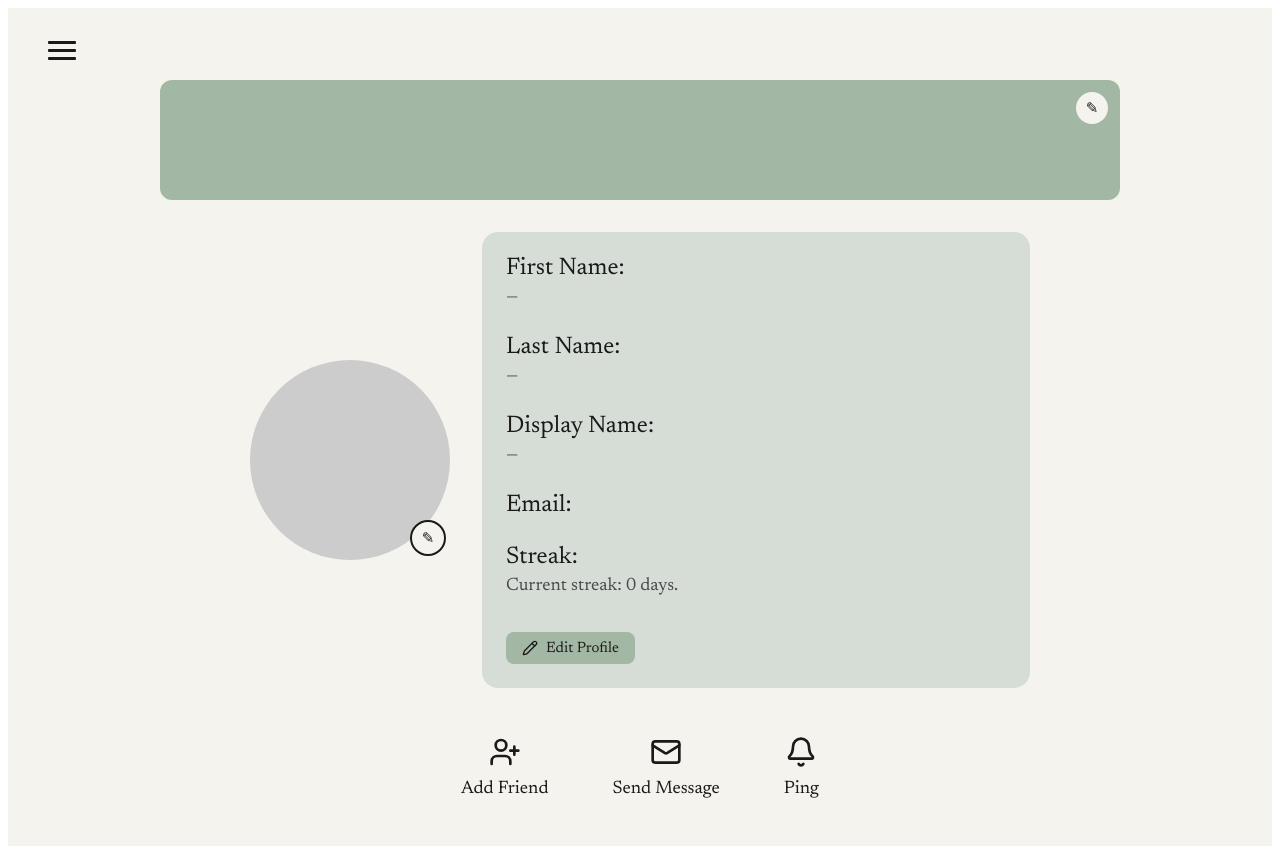
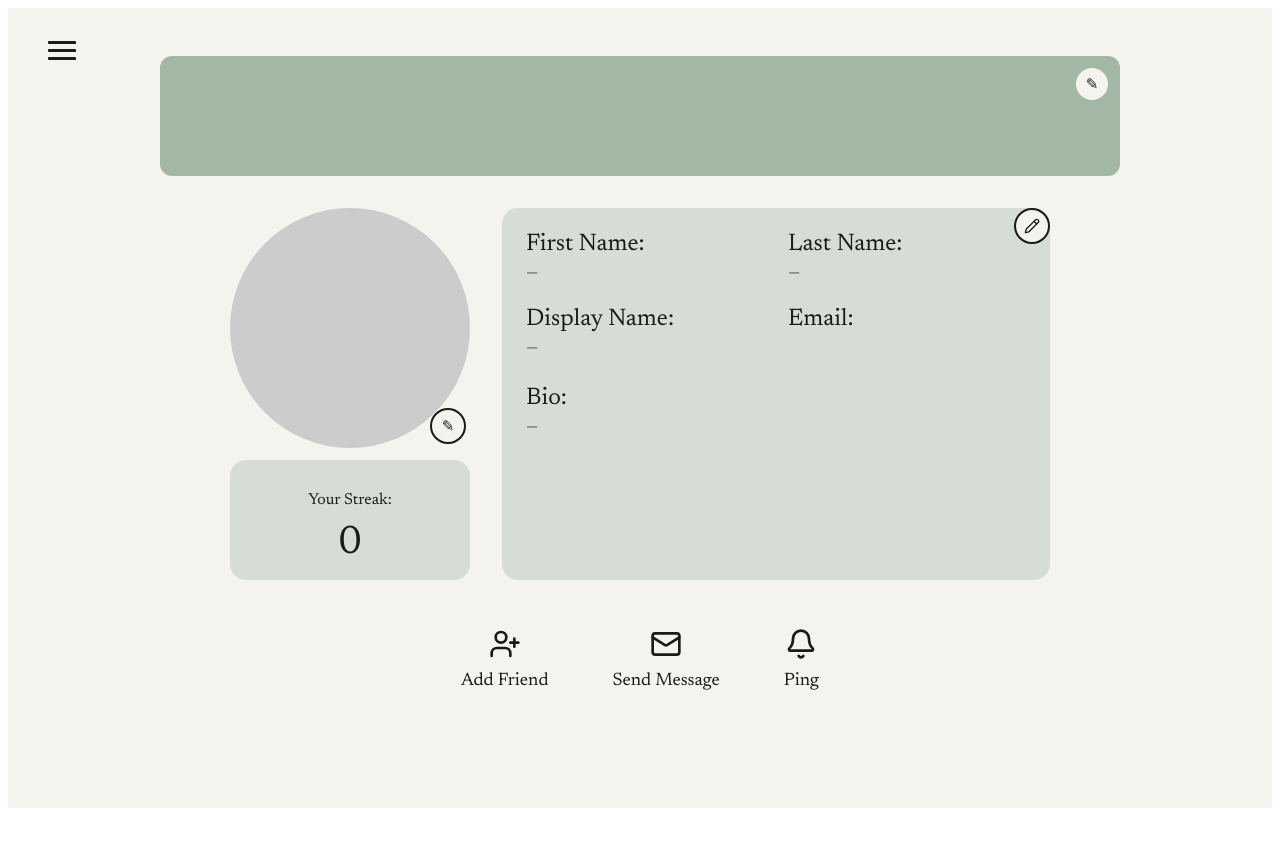
Before and after one commit to iopkelvin/Grove, a React (Vite) app in the folder frontend/: page /profile in a window 1280 px wide. After the commit the page ends 816 px from the top, so only its background shows below. Built offline with nearby package versions, Linux system fonts and the light colour scheme; no server answers.

Commit message:
update profile style of banner and cards

```diff
--- a/frontend/src/pages/Profile.jsx
+++ b/frontend/src/pages/Profile.jsx
@@ -5,6 +5,7 @@ import { uploadProfileImage } from "../lib/uploadImage";
 import MenuIcon from "../components/MenuIcon";
 import Banner from "../components/Banner";
 import ProfilePicture from "../components/ProfilePicture";
+import StreakTree from "../components/StreakTree";
 import { UserPlus, Mail, Bell, Pencil } from "lucide-react";
 
 function Profile() {
@@ -13,6 +14,7 @@ function Profile() {
   const [firstName, setFirstName] = useState("");
   const [lastName, setLastName] = useState("");
   const [displayName, setDisplayName] = useState("");
+  const [bio, setBio] = useState("");
   const [error, setError] = useState("");
   const [uploadingImage, setUploadingImage] = useState(null);
 
@@ -48,6 +50,7 @@ function Profile() {
     setFirstName(profile?.first_name || "");
     setLastName(profile?.last_name || "");
     setDisplayName(profile?.display_name || "");
+    setBio(profile?.bio || "");
     setError("");
     setIsEditing(true);
   }
@@ -60,6 +63,7 @@ function Profile() {
       first_name: firstName,
       last_name: lastName,
       display_name: displayName,
+      bio,
     });
 
     if (!res.ok) {
@@ -80,13 +84,29 @@ function Profile() {
         />
         {uploadingImage && <p className="profile-upload-status">Uploading {uploadingImage}...</p>}
         <div className="profile-content">
+          <div className="profile-picture-wrap">
             <ProfilePicture
               avatarUrl={profile?.avatar_url}
               onChange={(e) => handleImageChange("avatar", e)}
             />
+            <div className="card profile-streak-card">
+              <StreakTree streak={streak} />
+            </div>
+          </div>
           <div className="card profile-info-card">
+            {!isEditing && (
+              <button
+                type="button"
+                className="profile-edit-icon-button"
+                onClick={startEditing}
+                aria-label="Edit profile"
+              >
+                <Pencil size={16} />
+              </button>
+            )}
             {isEditing ? (
               <form onSubmit={handleSave} className="profile-edit-form">
+                <div className="profile-edit-grid">
                   <label>
                     First Name
                     <input
@@ -113,6 +133,15 @@ function Profile() {
                       onChange={(e) => setDisplayName(e.target.value)}
                     />
                   </label>
+                </div>
+                <label>
+                  Bio
+                  <textarea
+                    rows={4}
+                    value={bio}
+                    onChange={(e) => setBio(e.target.value)}
+                  />
+                </label>
                 {error && <p className="auth-error">{error}</p>}
                 <div className="profile-edit-actions">
                   <button type="submit">Save</button>
@@ -123,6 +152,7 @@ function Profile() {
               </form>
             ) : (
               <>
+                <div className="profile-info-grid">
                   <div>
                     <h3>First Name:</h3>
                     <p>{capitalize(profile?.first_name) || "—"}</p>
@@ -139,14 +169,11 @@ function Profile() {
                     <h3>Email:</h3>
                     <p>{email}</p>
                   </div>
-                <div>
-                  <h3>Streak:</h3>
-                  <p>Current streak: {streak} day{streak === 1 ? "" : "s"}.</p>
                 </div>
-                <button type="button" className="profile-edit-toggle" onClick={startEditing}>
-                  <Pencil size={16} />
-                  Edit Profile
-                </button>
+                <div className="profile-info-bio">
+                  <h3>Bio:</h3>
+                  <p>{profile?.bio || "—"}</p>
+                </div>
               </>
             )}
           </div>
--- a/frontend/src/styles/nav.css
+++ b/frontend/src/styles/nav.css
@@ -3,6 +3,7 @@
   position: fixed;
   top: 40px;
   left: 48px;
+  z-index: 5;
   display: flex;
   flex-direction: column;
   justify-content: center;
--- a/frontend/src/styles/profile.css
+++ b/frontend/src/styles/profile.css
@@ -6,7 +6,7 @@
   position: relative;
   width: 100%;
   height: 120px;
-  margin-top: 24px;
+  margin-top: 0;
   margin-bottom: 32px;
   border-radius: 12px;
   background-color: var(--color-card-accent-background);
@@ -43,7 +43,7 @@
 .profile-content {
   display: flex;
   flex-direction: row;
-  align-items: center;
+  align-items: stretch;
   justify-content: center;
   gap: 32px;
   width: 100%;
@@ -51,13 +51,37 @@
 }
 
 /* ── Profile picture ── */
+/* stretched to match the info card's height so the streak card below
+   the picture can grow to align its bottom edge with the info card */
+.profile-picture-wrap {
+  display: flex;
+  flex-direction: column;
+  align-items: center;
+  gap: 12px;
+  flex-shrink: 0;
+}
+
+.profile-streak-card {
+  width: 100%;
+  box-sizing: border-box;
+  flex: 1;
+  display: flex;
+  align-items: center;
+  justify-content: center;
+  padding: 16px;
+}
+
+.profile-streak-card .streak-number {
+  font-size: 40px;
+}
+
 .profile-picture {
   position: relative;
   display: flex;
   align-items: center;
   justify-content: center;
-  width: 200px;
-  height: 200px;
+  width: 240px;
+  height: 240px;
   background-color: var(--color-picture-placeholder);
   border-radius: 50%;
   flex-shrink: 0;
@@ -83,10 +107,10 @@
 /* ── Profile info card ── */
 /* capped width so it doesn't stretch to fill the whole row */
 .profile-info-card {
+  position: relative;
   flex: 0 1 500px;
   display: flex;
   flex-direction: column;
-  justify-content: center;
   gap: 24px;
 }
 
@@ -103,19 +127,29 @@
   line-height: 1.5;
 }
 
-.profile-edit-toggle {
+.profile-info-grid {
+  display: grid;
+  grid-template-columns: 1fr 1fr;
+  gap: 20px 24px;
+}
+
+.profile-info-bio p {
+  white-space: pre-wrap;
+}
+
+.profile-edit-icon-button {
+  position: absolute;
+  top: 0;
+  right: 0;
   display: flex;
   align-items: center;
-  gap: 8px;
-  align-self: flex-start;
-  margin-top: 8px;
-  padding: 8px 16px;
-  background-color: var(--color-card-accent-background);
+  justify-content: center;
+  width: 36px;
+  height: 36px;
+  background-color: var(--color-page-background);
+  border: 2px solid var(--color-card-border);
+  border-radius: 50%;
   color: var(--color-text-primary);
-  border: none;
-  border-radius: 8px;
-  font-family: var(--font-family-base);
-  font-size: var(--font-size-small);
   cursor: pointer;
 }
 
@@ -124,6 +158,23 @@
   display: flex;
   flex-direction: column;
   gap: 16px;
+}
+
+.profile-edit-grid {
+  display: grid;
+  grid-template-columns: 1fr 1fr;
+  gap: 16px;
+}
+
+.profile-edit-form textarea {
+  padding: 10px 12px;
+  border: 1px solid var(--color-card-border);
+  border-radius: 8px;
+  font-family: var(--font-family-base);
+  font-size: var(--font-size-body);
+  background-color: var(--color-page-background);
+  color: var(--color-text-primary);
+  resize: vertical;
 }
 
 .profile-edit-form label {
```
Lines whose indentation alone changed are shown as unchanged.
